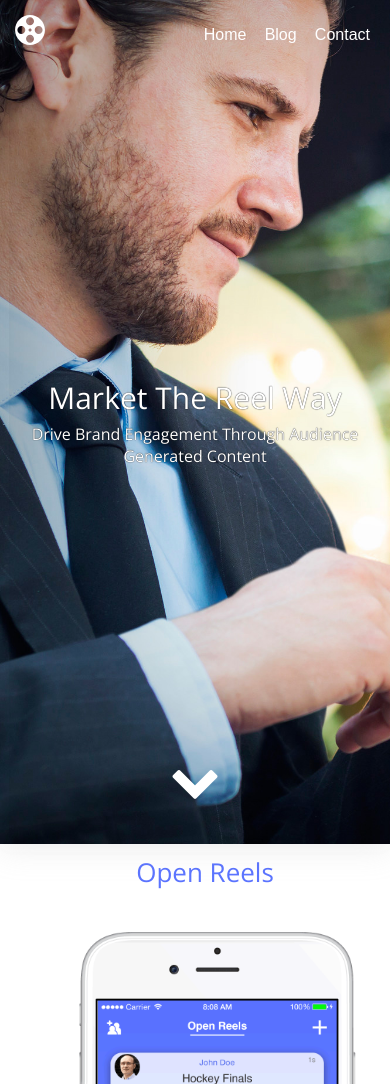
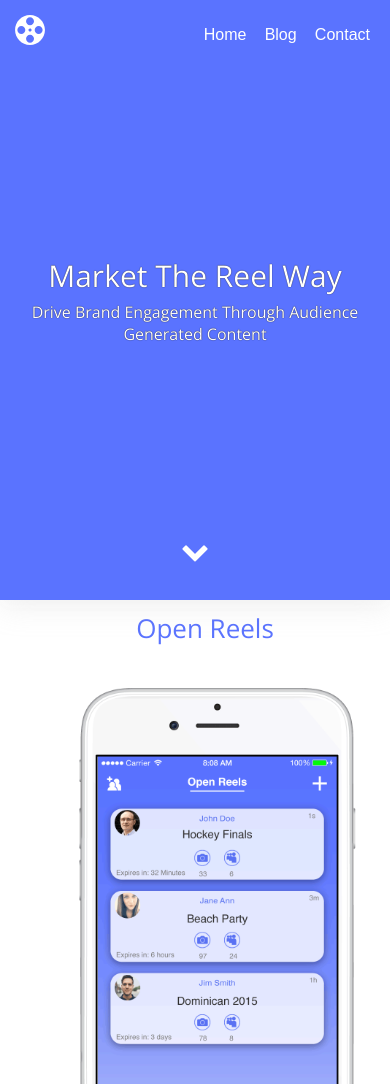
Before and after one commit to nica0012/movireel-web, a PHP site: page /business.html in a window 390 px wide; the page is wider, and only the part inside the window is pictured. Shown: the top 1084 px of that part. Run offline with PHP 8.4, Linux system fonts and the light colour scheme; some libraries are stand-ins or nearby versions.

Commit message:
business header
removed image

```diff
--- a/business-styles.css
+++ b/business-styles.css
@@ -681,6 +681,14 @@ color: #fff;
 /* Mobile */
 
 {
+     header {
+        background-color: #5a73ff;
+        background-image: none;
+         height: 600px;
+    }
+    .downHead{
+        font-size: 28px;
+    }
     #nav li {
     }
     h1 {
```
